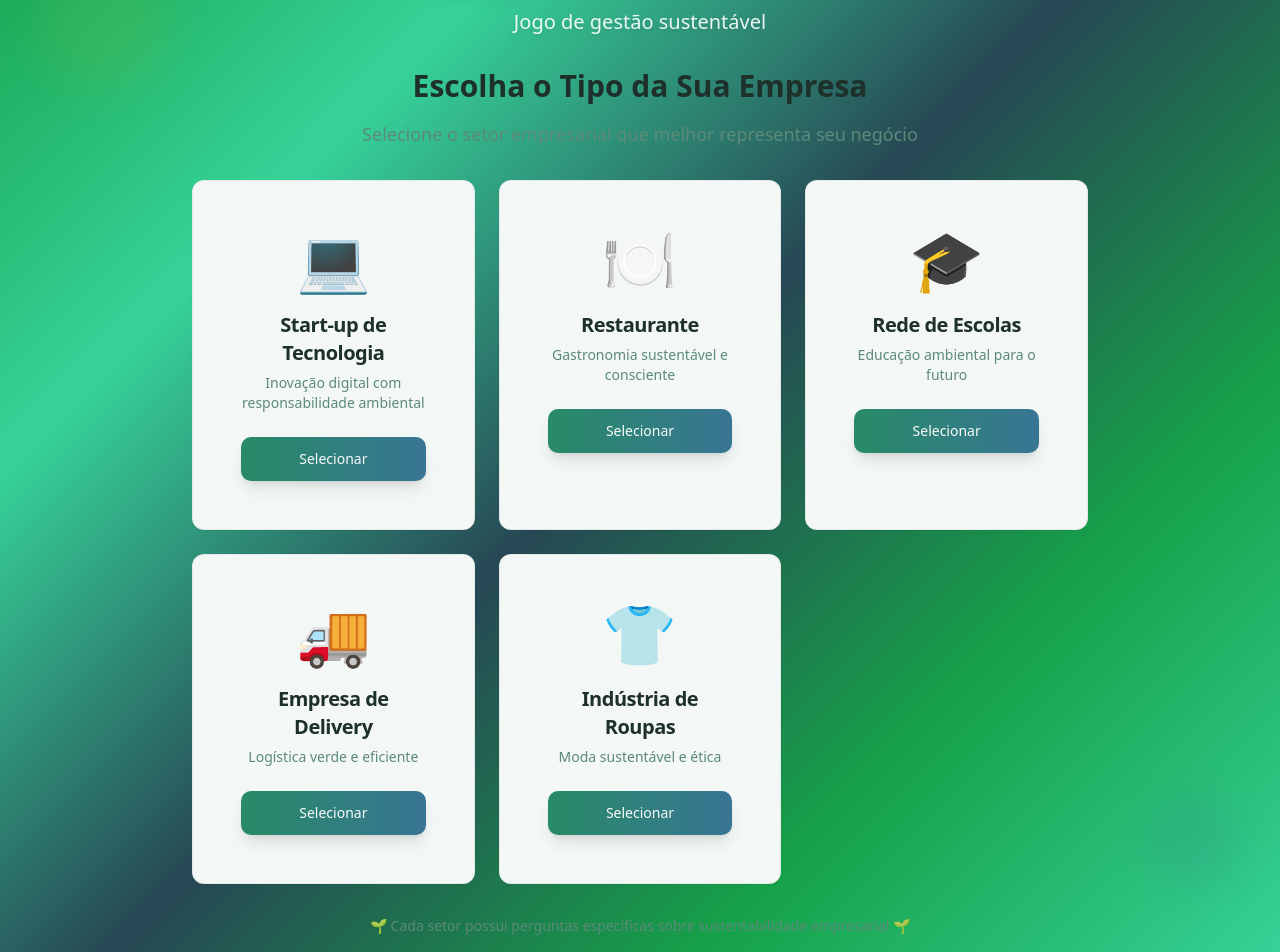
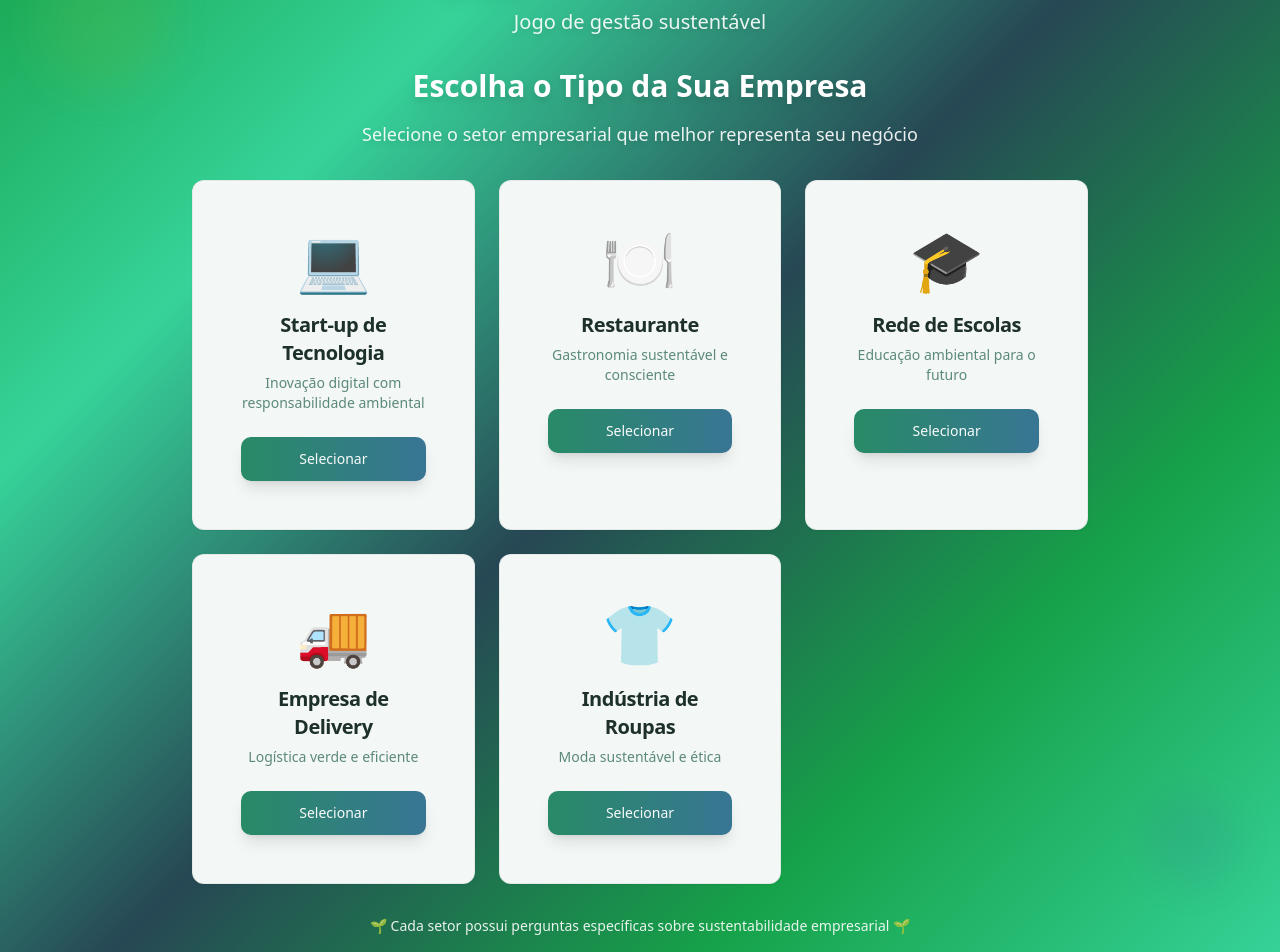
Before and after one commit to BibiTamagochi/nicomaco, a React (Vite) app: page / in a window 1280 px wide. Shown: the part 120-1072 px from the top of the page. Built offline with nearby package versions, Linux system fonts and the light colour scheme; the HTML template or start-up script is replaced by a standard one.

Commit message:
Fix text contrast issues

```diff
--- a/src/components/CompanySelection.tsx
+++ b/src/components/CompanySelection.tsx
@@ -48,10 +48,10 @@ export const CompanySelection = ({ onSelectCompany }: CompanySelectionProps) =>
   return (
     <div className="space-y-8">
       <div className="text-center">
-        <h2 className="text-3xl font-bold text-foreground mb-4">
+        <h2 className="text-3xl font-bold text-white drop-shadow-lg mb-4">
           Escolha o Tipo da Sua Empresa
         </h2>
-        <p className="text-lg text-muted-foreground">
+        <p className="text-lg text-white/90 drop-shadow-md">
           Selecione o setor empresarial que melhor representa seu negócio
         </p>
       </div>
@@ -86,7 +86,7 @@ export const CompanySelection = ({ onSelectCompany }: CompanySelectionProps) =>
         ))}
       </div>
 
-      <div className="text-center text-sm text-muted-foreground">
+      <div className="text-center text-sm text-white/90">
         <p>🌱 Cada setor possui perguntas específicas sobre sustentabilidade empresarial 🌱</p>
       </div>
     </div>
--- a/src/components/GameResults.tsx
+++ b/src/components/GameResults.tsx
@@ -38,10 +38,10 @@ export const GameResults = ({ score, companyName, onRestart }: GameResultsProps)
       {/* Results Header */}
       <div>
         <div className="text-8xl mb-4">{performance.icon}</div>
-        <h2 className="text-4xl font-bold text-foreground mb-2">
+        <h2 className="text-4xl font-bold text-white drop-shadow-lg mb-2">
           Parabéns!
         </h2>
-        <p className="text-xl text-muted-foreground">
+        <p className="text-xl text-white/90 drop-shadow-md font-medium">
           {companyName} completou o Nicômaco Quiz!
         </p>
       </div>
@@ -153,15 +153,15 @@ ${companyName} está comprometida com a sustentabilidade empresarial! 💚`;
 
       {/* Gandhi Quote */}
       <div className="text-center text-muted-foreground max-w-2xl mx-auto">
-        <blockquote className="text-lg italic border-l-4 border-primary pl-4 py-2 mb-4">
+        <blockquote className="text-lg italic border-l-4 border-white pl-4 py-2 mb-4 text-white">
           "A Terra provê o suficiente para satisfazer as necessidades de todos, mas não a ganância de todos."
         </blockquote>
-        <cite className="text-sm font-medium">— Mahatma Gandhi</cite>
+        <cite className="text-sm font-medium text-white/90">— Mahatma Gandhi</cite>
       </div>
 
       {/* Footer Message */}
       <div className="text-center text-muted-foreground">
-        <p className="text-sm">
+        <p className="text-sm text-white/90 drop-shadow-md">
           🌍 Obrigado por jogar Nicômaco! Juntos construímos um futuro mais sustentável! 🌍
         </p>
       </div>
```
